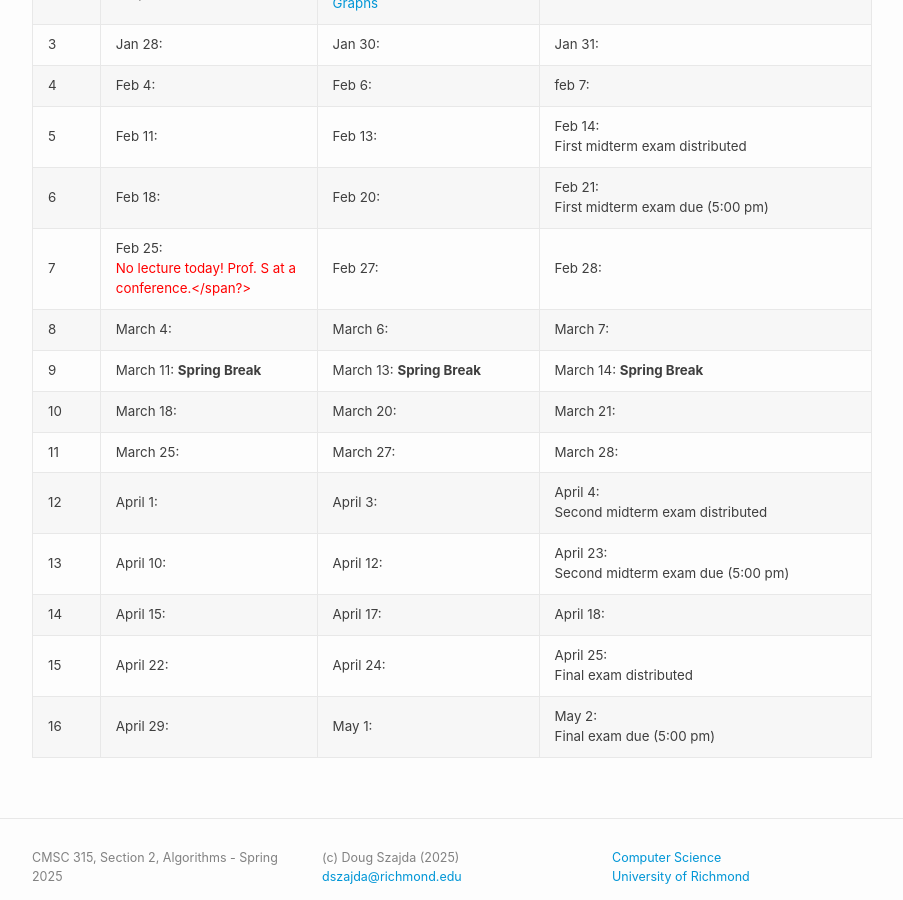
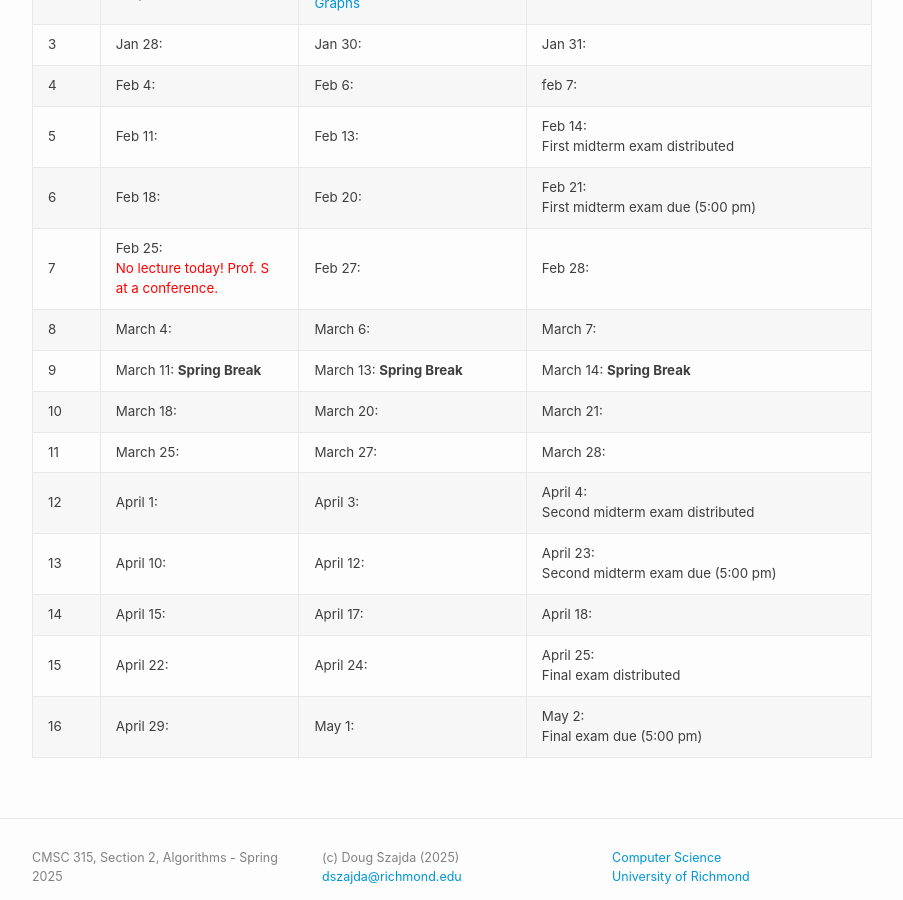
Before and after one commit to CMSC315-S2-Spring-2025/CMSC315-S2-Spring-2025.github.io, a Jekyll site: the page built from schedule.md, in a window 1280 px wide and 900 px high, scrolled down 539 px. Shown: the whole window, without its empty margins (188-1091 px from the left). Built offline with Jekyll 4.4.1, drawn with Linux system fonts in a browser that asks for light colours.

Commit message:
Fixed error in changed text to red for NDSS class cancellation

```diff
--- a/schedule.md
+++ b/schedule.md
@@ -17,7 +17,7 @@ title: Schedule
 | 4    | Feb 4:  | Feb 6:  | feb 7:   |
 | 5    | Feb 11:    | Feb 13:   | Feb 14: <br /> First midterm exam distributed <br />  |
 | 6    | Feb 18: | Feb 20:  | Feb 21: <br />First midterm exam due (5:00 pm) <br />  |
-| 7    | Feb 25: <br /><span style="color:red">No lecture today! Prof. S at a conference.</span?><bf /> | Feb 27:   | Feb 28:    |
+| 7    | Feb 25: <br /><span style="color:red">No lecture today! Prof. S at a conference.</span><bf /> | Feb 27:   | Feb 28:    |
 | 8    | March 4:  | March 6:  | March 7:  |
 | 9    | March 11: **Spring Break**  | March 13: **Spring Break**   | March 14:   **Spring Break**   |
 | 10   | March 18:     | March 20: | March 21:    |
```
